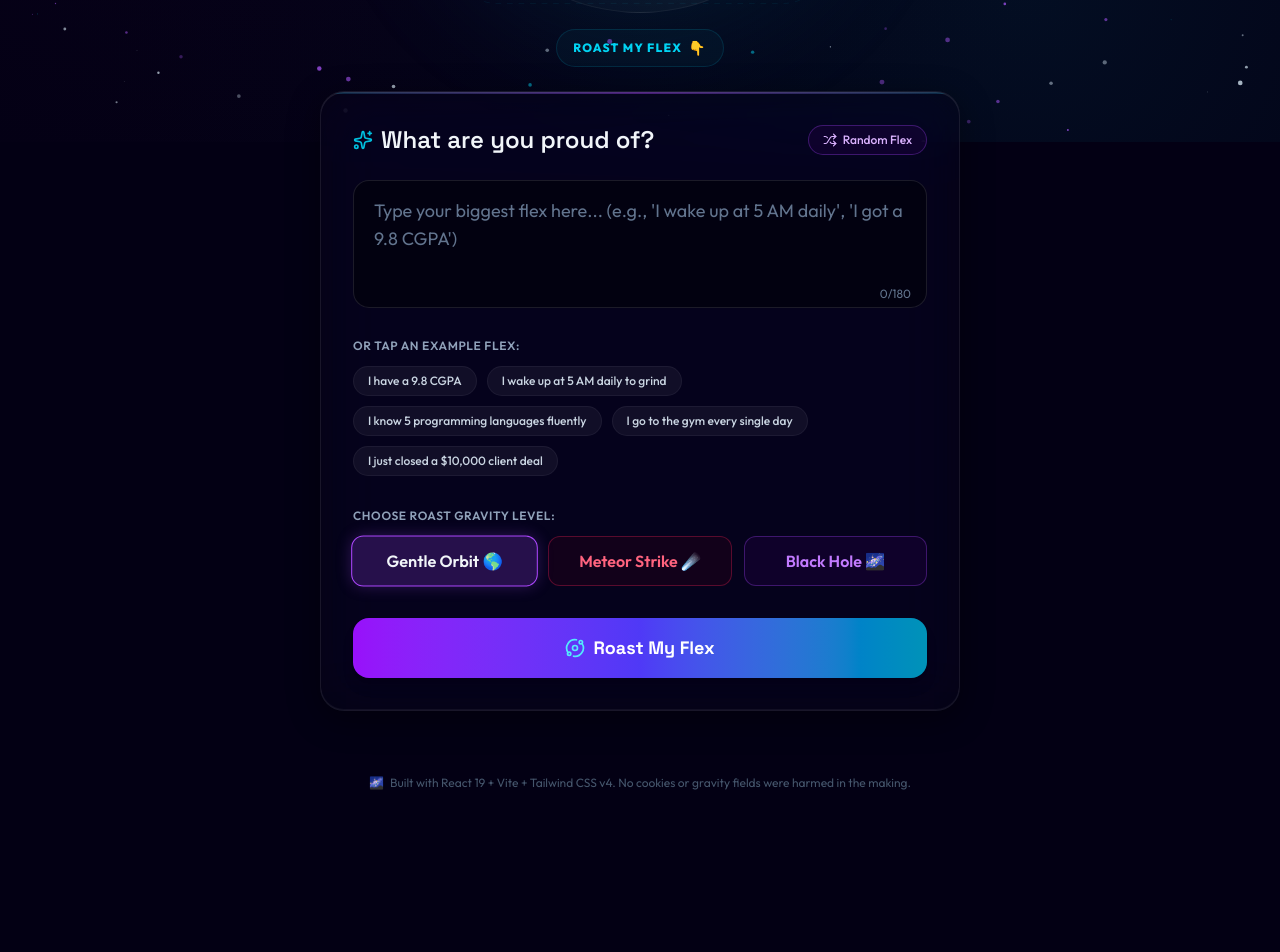
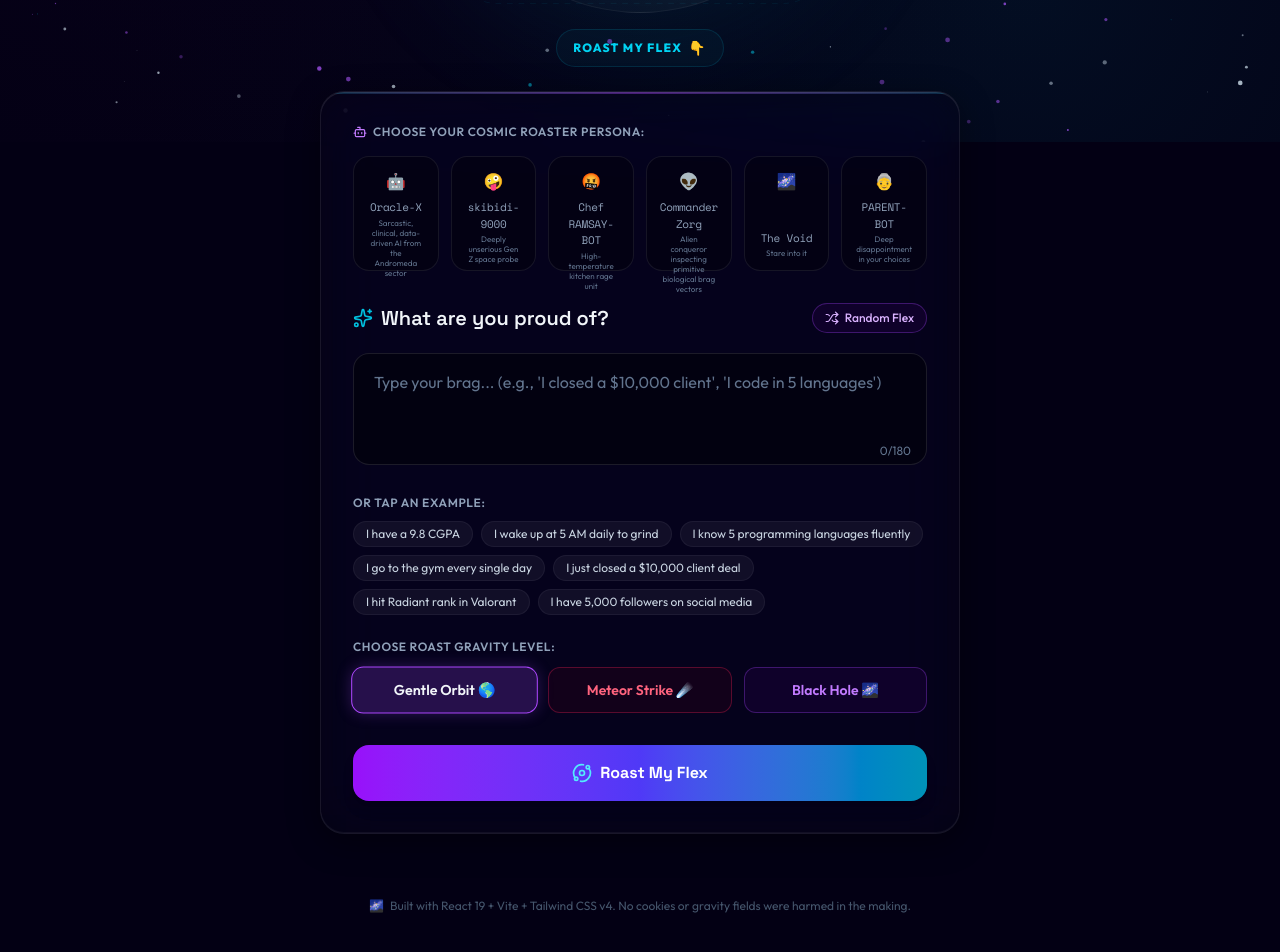
Before and after one commit to venkatesh-0007/Roast_King, a React (Vite) app: page / in a window 1280 px wide. Shown: the part 658-1610 px from the top of the page. Before the commit the page ends 1497 px from the top, so only its background shows below. Built offline with nearby package versions, Linux system fonts and the light colour scheme.

Commit message:
feat: render persona selector tray and multi-variable ego telemetry diagnostics

```diff
--- a/src/components/RoastForm.jsx
+++ b/src/components/RoastForm.jsx
@@ -1,10 +1,10 @@
 import { motion } from "framer-motion";
-import { Sparkles, Flame, Orbit, Zap, Shuffle } from "lucide-react";
+import { Sparkles, Flame, Orbit, Zap, Shuffle, Bot } from "lucide-react";
 import { useState } from "react";
-import { EXAMPLE_FLEXES } from "../services/roastEngine";
+import { EXAMPLE_FLEXES, ROASTER_PERSONAS } from "../services/roastEngine";
 import { soundManager } from "../services/audio";
 
-export default function RoastForm({ onSubmit, loading, intensity, setIntensity }) {
+export default function RoastForm({ onSubmit, loading, intensity, setIntensity, persona, setPersona }) {
   const [flexText, setFlexText] = useState("");
 
   const handleSubmit = (e) => {
@@ -34,6 +34,16 @@ export default function RoastForm({ onSubmit, loading, intensity, setIntensity }
     setIntensity(level);
   };
 
+  const handlePersonaSelect = (pId) => {
+    const pData = ROASTER_PERSONAS[pId];
+    if (pData && soundManager[pData.sound]) {
+      soundManager[pData.sound]();
+    } else {
+      soundManager.playClick();
+    }
+    setPersona(pId);
+  };
+
   const intensities = [
     { id: "gentle", label: "Gentle Orbit 🌎", color: "border-cyan-500/30 text-cyan-400 bg-cyan-950/20 hover:bg-cyan-950/40" },
     { id: "meteor", label: "Meteor Strike ☄️", color: "border-rose-500/30 text-rose-400 bg-rose-950/20 hover:bg-rose-950/40" },
@@ -52,8 +62,53 @@ export default function RoastForm({ onSubmit, loading, intensity, setIntensity }
         {/* Subtle top light bar */}
         <div className="absolute top-0 left-0 w-full h-[2px] bg-gradient-to-r from-cyan-500/20 via-purple-500/40 to-cyan-500/20" />
 
-        <div className="flex justify-between items-center mb-6">
-          <label className="text-xl md:text-2xl font-display font-semibold text-slate-100 flex items-center gap-2">
+        {/* 1. Roaster Persona Selection Panel */}
+        <div className="mb-8 text-left">
+          <span className="text-xs font-semibold uppercase tracking-wider text-slate-400 block mb-4 flex items-center gap-1.5">
+            <Bot className="w-3.5 h-3.5 text-purple-400" />
+            Choose Your Cosmic Roaster Persona:
+          </span>
+          <div className="grid grid-cols-2 sm:grid-cols-3 md:grid-cols-6 gap-3">
+            {Object.values(ROASTER_PERSONAS).map((p) => {
+              const isSelected = persona === p.id;
+              const pTheme = isSelected ? p.themeGradients[0] : "rgba(255, 255, 255, 0.08)";
+              return (
+                <motion.button
+                  key={p.id}
+                  type="button"
+                  onClick={() => handlePersonaSelect(p.id)}
+                  whileHover={{ scale: 1.04, y: -2 }}
+                  whileTap={{ scale: 0.98 }}
+                  className={`relative flex flex-col items-center justify-between p-3 rounded-2xl border transition-all duration-300 cursor-pointer text-center h-[115px] ${
+                    isSelected
+                      ? "bg-white/10 shadow-[0_0_15px_rgba(255,255,255,0.05)]"
+                      : "bg-black/30 border-white/5 text-slate-400 hover:text-slate-200 hover:border-white/10"
+                  }`}
+                  style={{
+                    borderColor: isSelected ? pTheme : "rgba(255, 255, 255, 0.08)",
+                    boxShadow: isSelected ? `0 0 15px ${p.glowColor}` : ""
+                  }}
+                  title={p.description}
+                  disabled={loading}
+                >
+                  <span className="text-3.5xl mb-1.5 block select-none">{p.emoji}</span>
+                  <div className="flex-1 flex flex-col justify-end">
+                    <span className={`text-[11px] font-mono tracking-tight ${isSelected ? "text-white font-bold" : "text-slate-400"}`}>
+                      {p.name}
+                    </span>
+                    <span className="text-[8px] text-slate-500 block leading-tight mt-0.5 line-clamp-2 px-0.5">
+                      {p.description.split(".")[0]}
+                    </span>
+                  </div>
+                </motion.button>
+              );
+            })}
+          </div>
+        </div>
+
+        {/* 2. Flex Input Box */}
+        <div className="flex justify-between items-center mb-5">
+          <label className="text-lg md:text-xl font-display font-semibold text-slate-100 flex items-center gap-2">
             <Sparkles className="w-5 h-5 text-cyan-400 animate-pulse" />
             What are you proud of?
           </label>
@@ -61,7 +116,7 @@ export default function RoastForm({ onSubmit, loading, intensity, setIntensity }
           <button
             type="button"
             onClick={handleRandomFlex}
-            className="flex items-center gap-1.5 px-3.5 py-1.5 rounded-full text-xs font-medium border border-purple-500/30 text-purple-300 bg-purple-950/20 hover:bg-purple-500/20 transition-all duration-300 glass-panel-hover"
+            className="flex items-center gap-1.5 px-3 py-1.5 rounded-full text-xs font-medium border border-purple-500/30 text-purple-300 bg-purple-950/20 hover:bg-purple-500/20 transition-all duration-300 glass-panel-hover"
             title="Inject random brag"
           >
             <Shuffle className="w-3.5 h-3.5" />
@@ -69,13 +124,12 @@ export default function RoastForm({ onSubmit, loading, intensity, setIntensity }
           </button>
         </div>
 
-        {/* Flex Input Box */}
         <div className="relative mb-6">
           <textarea
             value={flexText}
             onChange={(e) => setFlexText(e.target.value)}
-            placeholder="Type your biggest flex here... (e.g., 'I wake up at 5 AM daily', 'I got a 9.8 CGPA')"
-            className="w-full h-32 px-5 py-4 rounded-2xl bg-black/40 border border-white/10 text-slate-200 placeholder-slate-500 focus:outline-none focus:border-purple-500/60 focus:ring-1 focus:ring-purple-500/30 transition-all duration-300 font-sans resize-none text-base md:text-lg"
+            placeholder={`Type your brag... (e.g., 'I closed a $10,000 client', 'I code in 5 languages')`}
+            className="w-full h-28 px-5 py-4 rounded-2xl bg-black/40 border border-white/10 text-slate-200 placeholder-slate-500 focus:outline-none focus:border-purple-500/60 focus:ring-1 focus:ring-purple-500/30 transition-all duration-300 font-sans resize-none text-base"
             maxLength={180}
             required
             disabled={loading}
@@ -86,17 +140,17 @@ export default function RoastForm({ onSubmit, loading, intensity, setIntensity }
         </div>
 
         {/* Examples section */}
-        <div className="mb-8">
-          <span className="text-xs font-semibold uppercase tracking-wider text-slate-400 block mb-3 text-left">
-            Or tap an example flex:
+        <div className="mb-6">
+          <span className="text-xs font-semibold uppercase tracking-wider text-slate-400 block mb-2.5 text-left">
+            Or tap an example:
           </span>
-          <div className="flex flex-wrap gap-2.5">
-            {EXAMPLE_FLEXES.slice(0, 5).map((example, idx) => (
+          <div className="flex flex-wrap gap-2">
+            {EXAMPLE_FLEXES.map((example, idx) => (
               <button
                 key={idx}
                 type="button"
                 onClick={() => handleExampleClick(example.text)}
-                className="px-3.5 py-1.5 text-xs font-medium rounded-full border border-white/5 bg-white/5 hover:bg-purple-500/10 hover:border-purple-500/30 text-slate-300 transition-all duration-300 cursor-pointer"
+                className="px-3 py-1 rounded-full border border-white/5 bg-white/5 hover:bg-purple-500/10 hover:border-purple-500/30 text-slate-300 text-xs transition-all duration-300 cursor-pointer"
                 disabled={loading}
               >
                 {example.text}
@@ -116,7 +170,7 @@ export default function RoastForm({ onSubmit, loading, intensity, setIntensity }
                 key={item.id}
                 type="button"
                 onClick={() => handleIntensityChange(item.id)}
-                className={`py-3 px-2 md:px-4 rounded-xl border text-center transition-all duration-300 text-sm md:text-base font-semibold cursor-pointer ${
+                className={`py-3 px-2 md:px-4 rounded-xl border text-center transition-all duration-300 text-sm font-semibold cursor-pointer ${
                   intensity === item.id
                     ? "border-purple-500 bg-purple-500/20 shadow-[0_0_15px_rgba(168,85,247,0.25)] scale-[1.02]"
                     : item.color
@@ -132,12 +186,11 @@ export default function RoastForm({ onSubmit, loading, intensity, setIntensity }
         {/* Submit Action Button */}
         <motion.button
           type="submit"
-          className="w-full py-4 rounded-2xl bg-gradient-to-r from-purple-600 via-indigo-600 to-cyan-600 text-white font-display font-bold text-lg shadow-lg relative overflow-hidden transition-all duration-500 group focus:outline-none cursor-pointer"
+          className="w-full py-4 rounded-2xl bg-gradient-to-r from-purple-600 via-indigo-600 to-cyan-600 text-white font-display font-bold text-base shadow-lg relative overflow-hidden transition-all duration-500 group focus:outline-none cursor-pointer"
           whileHover={{ scale: 1.01 }}
           whileTap={{ scale: 0.99 }}
           disabled={loading || !flexText.trim()}
         >
-          {/* Internal glows and particle sweeps on hover */}
           <div className="absolute inset-0 bg-white/10 opacity-0 group-hover:opacity-100 transition-opacity duration-300" />
           <div className="absolute -inset-y-0 -inset-x-12 w-12 bg-gradient-to-r from-transparent via-white/20 to-transparent skew-x-12 translate-x-0 group-hover:translate-x-[600px] transition-transform duration-1000 ease-out" />
 
--- a/src/components/RoastResults.jsx
+++ b/src/components/RoastResults.jsx
@@ -1,14 +1,25 @@
 import { motion } from "framer-motion";
 import { useEffect, useState } from "react";
-import { Copy, Check, Share2, RefreshCw, Star, Info } from "lucide-react";
+import { Copy, Check, RefreshCw, Star, Activity } from "lucide-react";
 import confetti from "canvas-confetti";
 import { soundManager } from "../services/audio";
+import { ROASTER_PERSONAS } from "../services/roastEngine";
 
-export default function RoastResults({ result, onReset, onStarRoast, starredList = [] }) {
-  const { score, title, roasts, intensity, category } = result;
+export default function RoastResults({ result, onReset, onStarRoast, starredList = [], onOpenEgoRepair }) {
+  const { score, title, roasts, intensity, category, persona = "oracle", telemetry } = result;
   const [displayedScore, setDisplayedScore] = useState(0);
   const [copiedAll, setCopiedAll] = useState(false);
   const [copiedIdx, setCopiedIdx] = useState(null);
+
+  // Fallback telemetry if not generated (e.g. from old localstorage items)
+  const finalTelemetry = telemetry || {
+    delusionIndex: Math.floor(score * 0.8),
+    egoMass: (score * 0.05).toFixed(1) + " M☉",
+    gravityPull: score >= 80 ? "Supermassive (Event Horizon)" : score >= 50 ? "High (Neutron Star)" : "Moderate (Earth-like)",
+    charismaDeficit: score >= 80 ? "Ego Collapse Imminent (99.9%)" : score >= 50 ? "Highly Insufferable (82%)" : "Slightly awkward"
+  };
+
+  const pData = ROASTER_PERSONAS[persona] || ROASTER_PERSONAS.oracle;
 
   // Animate the score counting up
   useEffect(() => {
@@ -35,7 +46,7 @@ export default function RoastResults({ result, onReset, onStarRoast, starredList
             particleCount: 120,
             spread: 80,
             origin: { y: 0.6 },
-            colors: ["#c084fc", "#6366f1", "#22d3ee"]
+            colors: pData.themeGradients
           });
         }
       } else {
@@ -44,12 +55,12 @@ export default function RoastResults({ result, onReset, onStarRoast, starredList
     }, 16);
 
     return () => clearInterval(timer);
-  }, [score]);
+  }, [score, persona, pData.themeGradients]);
 
   // Copy all roasts to clipboard
   const handleCopyAll = () => {
     soundManager.playClick();
-    const fullText = `👑 Roast King ("AntiGravity") Result 👑\n\nTitle: "${title}"\nScore: ${score}/100\n\nRoasts:\n${roasts.map((r, i) => `${i + 1}. ${r}`).join("\n")}\n\nRoast your own ego at Roast King! 🌌`;
+    const fullText = `👑 Roast King ("AntiGravity") Result 👑\n\nPersona: ${pData.name}\nTitle: "${title}"\nScore: ${score}/100\n\nRoasts:\n${roasts.map((r, i) => `${i + 1}. ${r}`).join("\n")}\n\nRoast your own ego at Roast King! 🌌`;
     navigator.clipboard.writeText(fullText);
     setCopiedAll(true);
     setTimeout(() => setCopiedAll(false), 2000);
@@ -66,7 +77,7 @@ export default function RoastResults({ result, onReset, onStarRoast, starredList
   // Share roast on Twitter/X
   const handleShareTwitter = () => {
     soundManager.playClick();
-    const text = `I just got roasted on Roast King ("AntiGravity")! \n\nTitle: "${title}"\nScore: ${score}/100 💀\n\n"${roasts[0]}"\n\nRoast your own flex here:`;
+    const text = `I just got roasted by ${pData.name} on Roast King!\n\nTitle: "${title}"\nScore: ${score}/100 💀\n\n"${roasts[0]}"\n\nRoast your own flex here:`;
     const url = window.location.href;
     window.open(`https://twitter.com/intent/tweet?text=${encodeURIComponent(text)}&url=${encodeURIComponent(url)}`, "_blank");
   };
@@ -89,8 +100,8 @@ export default function RoastResults({ result, onReset, onStarRoast, starredList
     show: {
       opacity: 1,
       transition: {
-        staggerChildren: 0.15,
-        delayChildren: 0.5
+        staggerChildren: 0.12,
+        delayChildren: 0.4
       }
     }
   };
@@ -110,7 +121,10 @@ export default function RoastResults({ result, onReset, onStarRoast, starredList
     >
       <div className="glass-panel rounded-3xl p-6 md:p-8 border border-white/10 shadow-2xl relative overflow-hidden">
         {/* Glow rings in background */}
-        <div className="absolute -top-20 -right-20 w-48 h-48 bg-purple-500/10 rounded-full blur-3xl pointer-events-none" />
+        <div
+          className="absolute -top-20 -right-20 w-48 h-48 rounded-full blur-3xl pointer-events-none transition-all duration-500"
+          style={{ backgroundColor: pData.glowColor }}
+        />
         <div className="absolute -bottom-20 -left-20 w-48 h-48 bg-cyan-500/10 rounded-full blur-3xl pointer-events-none" />
 
         {/* Score Dial and Title Header */}
@@ -137,7 +151,7 @@ export default function RoastResults({ result, onReset, onStarRoast, starredList
               />
             </svg>
             <div className="absolute flex flex-col items-center justify-center">
-              <span className={`text-4xl font-mono font-bold tracking-tight ${getScoreColor()}`}>
+              <span className={`text-4.5xl font-mono font-bold tracking-tight ${getScoreColor()}`}>
                 {displayedScore}
               </span>
               <span className="text-[10px] uppercase font-bold text-slate-400 tracking-widest mt-0.5">
@@ -148,10 +162,15 @@ export default function RoastResults({ result, onReset, onStarRoast, starredList
 
           {/* Title and stats description */}
           <div className="text-center md:text-left flex-1">
-            <span className="px-3 py-1 rounded-full text-xs font-semibold uppercase tracking-widest bg-purple-500/10 text-purple-300 border border-purple-500/20 mb-2.5 inline-block">
-              {intensity === "gentle" ? "🌎 Gentle Orbit" : intensity === "meteor" ? "☄️ Meteor Strike" : "🌌 Black Hole Severity"}
-            </span>
-            <h2 className="text-2xl md:text-3.5xl font-display font-extrabold text-transparent bg-clip-text bg-gradient-to-r from-purple-300 via-indigo-200 to-cyan-300 mb-1 leading-tight">
+            <div className="flex items-center justify-center md:justify-start gap-2 mb-2">
+              <span className="px-3 py-1 rounded-full text-xs font-semibold uppercase tracking-widest bg-white/5 border border-white/10 text-slate-300">
+                {pData.emoji} {pData.name}
+              </span>
+              <span className="px-3 py-1 rounded-full text-xs font-semibold uppercase tracking-widest bg-purple-500/10 text-purple-300 border border-purple-500/20">
+                {intensity === "gentle" ? "🌎 Gentle Orbit" : intensity === "meteor" ? "☄️ Meteor Strike" : "🌌 Black Hole Severity"}
+              </span>
+            </div>
+            <h2 className="text-2xl md:text-3xl font-display font-black text-transparent bg-clip-text bg-gradient-to-r from-purple-300 via-indigo-200 to-cyan-300 mb-1.5 leading-tight">
               "{title}"
             </h2>
             <p className="text-sm text-slate-400 flex items-center justify-center md:justify-start gap-1">
@@ -161,15 +180,50 @@ export default function RoastResults({ result, onReset, onStarRoast, starredList
           </div>
         </div>
 
+        {/* 1. New Advanced Telemetry Panel */}
+        <div className="bg-black/30 rounded-2xl p-4 border border-white/5 mb-6 text-left relative overflow-hidden">
+          <div className="flex items-center gap-1.5 text-xs font-bold uppercase tracking-wider text-slate-400 mb-3.5">
+            <Activity className="w-4 h-4 text-purple-400 animate-pulse" />
+            Ego Telemetry Diagnostics:
+          </div>
+          <div className="grid grid-cols-2 md:grid-cols-4 gap-4">
+            <div>
+              <span className="text-slate-500 text-[10px] uppercase font-bold tracking-wider block">Delusion Index</span>
+              <div className="w-full bg-white/10 rounded-full h-1.5 mt-1 overflow-hidden">
+                <div
+                  className="h-full rounded-full transition-all duration-1000"
+                  style={{
+                    width: `${finalTelemetry.delusionIndex}%`,
+                    background: `linear-gradient(90deg, ${pData.themeGradients[0]}, ${pData.themeGradients[1] || pData.themeGradients[0]})`
+                  }}
+                />
+              </div>
+              <span className="text-slate-200 font-mono text-[11px] mt-1 block">{finalTelemetry.delusionIndex}%</span>
+            </div>
+            <div>
+              <span className="text-slate-500 text-[10px] uppercase font-bold tracking-wider block">Ego Mass</span>
+              <span className="text-slate-200 font-mono text-sm font-bold block mt-0.5">{finalTelemetry.egoMass}</span>
+            </div>
+            <div>
+              <span className="text-slate-500 text-[10px] uppercase font-bold tracking-wider block">Gravity Pull</span>
+              <span className="text-slate-200 text-xs font-semibold block mt-0.5 leading-tight">{finalTelemetry.gravityPull}</span>
+            </div>
+            <div>
+              <span className="text-slate-500 text-[10px] uppercase font-bold tracking-wider block">Charisma Deficit</span>
+              <span className="text-slate-200 text-xs font-semibold block mt-0.5 leading-tight">{finalTelemetry.charismaDeficit}</span>
+            </div>
+          </div>
+        </div>
+
         {/* The 5 Roast Cards Container */}
         <motion.div
           variants={containerVariants}
           initial="hidden"
           animate="show"
-          className="space-y-3 mb-8"
+          className="space-y-3 mb-6"
         >
           <span className="text-xs font-bold uppercase tracking-wider text-slate-400 block text-left mb-2">
-            AI Roasting Diagnostic Report:
+            Persona Roasting Analysis Report:
           </span>
 
           {roasts.map((roast, idx) => (
@@ -230,6 +284,19 @@ export default function RoastResults({ result, onReset, onStarRoast, starredList
           ))}
         </motion.div>
 
+        {/* 2. New Ego Repair Protocol Button */}
+        <button
+          type="button"
+          onClick={() => {
+            soundManager.playClick();
+            onOpenEgoRepair();
+          }}
+          className="w-full flex items-center justify-center gap-2 py-3.5 px-4 rounded-xl border border-purple-500/40 bg-purple-950/20 hover:bg-purple-500/20 text-purple-300 hover:text-purple-200 text-sm font-bold shadow-lg shadow-purple-950/30 transition-all duration-300 cursor-pointer mb-5"
+        >
+          <span>🌌</span>
+          Initiate Ego Repair Protocol (Deflate Ego)
+        </button>
+
         {/* Actions panel */}
         <div className="grid grid-cols-2 md:grid-cols-3 gap-3">
           <button
```
